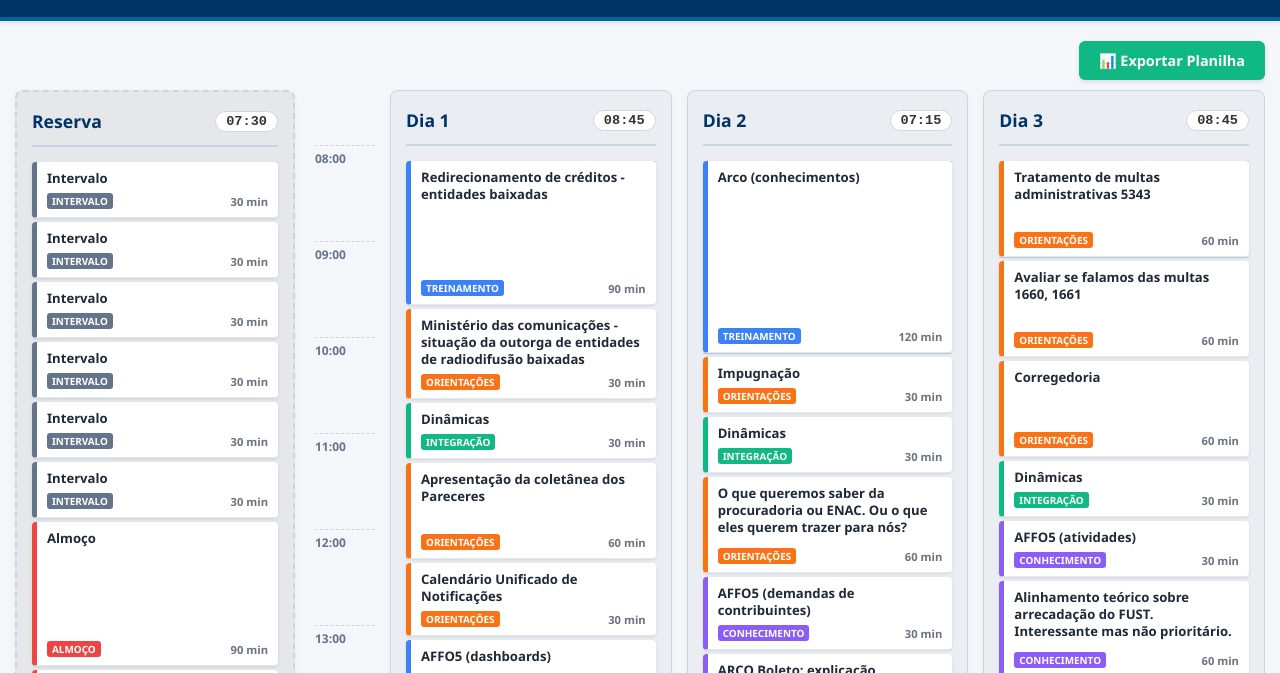
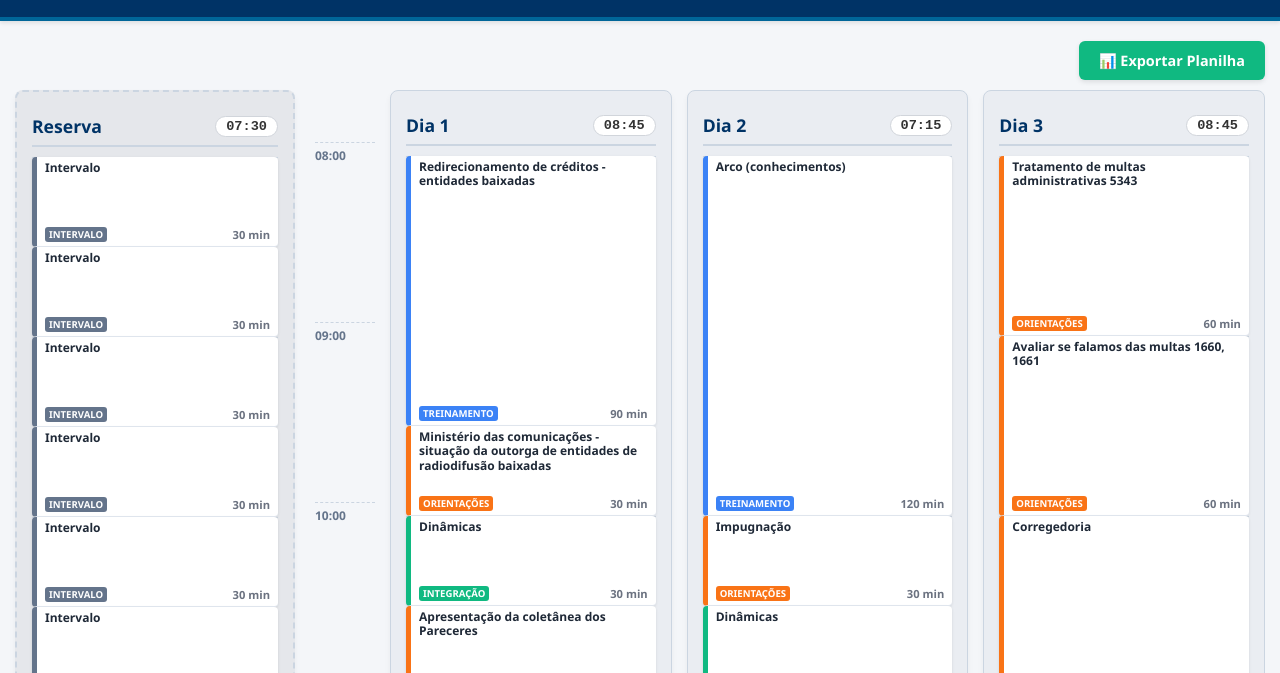
Before and after one commit to lppuggina/agenda-enar-2026, a plain HTML site: page index.html in a window 1280 px wide. Shown: the part 62-735 px from the top of the page. Drawn offline with Linux system fonts and the light colour scheme.

Commit message:
index.html

```diff
--- a/index.html
+++ b/index.html
@@ -108,14 +108,19 @@
             border-width: 2px;
         }
 
+        /* ALINHAMENTO DO CABEÇALHO PARA SINCRONIA PERFEITA */
         .column-header {
             display: flex;
             justify-content: space-between;
             align-items: center;
+            height: 40px;
             border-bottom: 2px solid var(--border-color);
-            padding-bottom: 10px;
-            margin-bottom: 15px;
-            height: 40px;
+            margin-bottom: 10px;
+            padding-bottom: 0;
+        }
+
+        .column-header-placeholder {
+            height: 52px; /* Equivale à altura do header (40px) + margem (10px) + borda (2px) */
         }
 
         .column-title {
@@ -148,12 +153,9 @@
             flex-direction: column;
         }
 
-        .column-header-placeholder {
-            height: 55px;
-        }
-
+        /* 1 Hora = 180px de altura (3px por minuto) */
         .hour-tick {
-            height: 96px;
+            height: 180px;
             font-size: 0.75rem;
             font-weight: bold;
             color: #64748b;
@@ -163,20 +165,21 @@
         }
 
         .column-body {
-            min-height: 1056px;
+            min-height: 1980px; /* Espaço para 11 horas (11 * 180px) */
             display: flex;
             flex-direction: column;
-            gap: 4px;
+            gap: 0; /* GAP REMOVIDO para não distorcer a matemática do alinhamento */
             background-image: linear-gradient(to bottom, #cbd5e1 1px, transparent 1px);
-            background-size: 100% 96px;
+            background-size: 100% 180px;
             padding-bottom: 50px;
         }
 
+        /* CARDS OTIMIZADOS PARA A NOVA ESCALA */
         .item-card {
             background-color: var(--card-white);
             border-radius: 4px;
             border-left: 5px solid #ccc;
-            padding: 8px 10px;
+            padding: 4px 8px; /* Padding reduzido para acomodar blocos de 15 min */
             box-shadow: 0 1px 3px rgba(0,0,0,0.1);
             cursor: grab;
             display: flex;
@@ -184,21 +187,21 @@
             justify-content: space-between;
             overflow: hidden;
             box-sizing: border-box;
-            border-bottom: 1px solid #e2e8f0;
-            transition: box-shadow 0.2s; /* Transição de altura removida para não travar o drag dinâmico */
+            border-bottom: 1px solid #e2e8f0; /* Separação visual nativa */
+            transition: box-shadow 0.2s, opacity 0.2s;
         }
 
         .item-card:active { cursor: grabbing; }
         .item-card.dragging { opacity: 0.5; box-shadow: 0 5px 15px rgba(0,0,0,0.2); }
 
         .item-title {
-            font-size: 0.82rem;
+            font-size: 0.75rem;
             font-weight: bold;
             color: #1f2937;
-            margin: 0 0 4px 0;
-            line-height: 1.3;
+            margin: 0 0 2px 0;
+            line-height: 1.2;
             display: -webkit-box;
-            -webkit-line-clamp: 3;
+            -webkit-line-clamp: 4; /* Permite até 4 linhas em blocos maiores */
             -webkit-box-orient: vertical;
             overflow: hidden;
         }
@@ -208,14 +211,13 @@
             justify-content: space-between;
             align-items: center;
             margin-top: auto;
-            padding-top: 2px;
         }
 
         .badge {
-            font-size: 0.62rem;
+            font-size: 0.6rem;
             text-transform: uppercase;
             font-weight: bold;
-            padding: 1px 5px;
+            padding: 1px 4px;
             border-radius: 3px;
             color: white;
         }
@@ -311,7 +313,9 @@
 </div>
 
 <script>
-    const pixelScale = 1.6;
+    // NOVO ZOOM DA ESCALA: 3 pixels por minuto. Garante blocos precisos e legíveis.
+    // 60 minutos = 180px | 30 minutos = 90px | 15 minutos = 45px
+    const pixelScale = 3;
 
     let agendaData = [
         // DIA 1
@@ -377,8 +381,8 @@
             card.setAttribute('draggable', 'true');
             card.setAttribute('id', `item-${item.id}`);
 
-            let proportionalHeight = item.time * pixelScale;
-            card.style.minHeight = `${Math.max(48, proportionalHeight)}px`;
+            // ALTURA ESTRITA: Garante a escala exata e milimétrica sem limites mínimos falsos.
+            card.style.height = `${item.time * pixelScale}px`;
 
             card.innerHTML = `
                 <p class="item-title" title="${item.title}">${item.title}</p>
@@ -388,14 +392,11 @@
                 </div>
             `;
 
-            // Adiciona classe visual durante o arrasto
             card.addEventListener('dragstart', (e) => {
                 card.classList.add('dragging');
-                // Opcional para navegadores antigos, o importante aqui é a classe dragging
                 e.dataTransfer.setData('text/plain', item.id);
             });
 
-            // Quando soltar, remove a classe visual e SINCRONIZA o array de dados com a nova ordem da tela
             card.addEventListener('dragend', () => {
                 card.classList.remove('dragging');
                 syncDataWithDOM();
@@ -407,29 +408,26 @@
         calculateDailyHours();
     }
 
-    // Função que permite soltar e reordenar visualmente enquanto arrasta
     function allowDrop(e) {
         e.preventDefault();
-        const container = e.currentTarget; // O column-body onde o mouse está passando
+        const container = e.currentTarget;
         const afterElement = getDragAfterElement(container, e.clientY);
         const dragging = document.querySelector('.dragging');
 
         if (dragging) {
             if (afterElement == null) {
-                container.appendChild(dragging); // Coloca no final
+                container.appendChild(dragging);
             } else {
-                container.insertBefore(dragging, afterElement); // Coloca antes do card mais próximo
+                container.insertBefore(dragging, afterElement);
             }
         }
     }
 
-    // Calcula fisicamente qual é o card que está logo abaixo do mouse
     function getDragAfterElement(container, y) {
         const draggableElements = [...container.querySelectorAll('.item-card:not(.dragging)')];
 
         return draggableElements.reduce((closest, child) => {
             const box = child.getBoundingClientRect();
-            // Pega o meio do card para definir a zona de transição
             const offset = y - box.top - box.height / 2;
             if (offset < 0 && offset > closest.offset) {
                 return { offset: offset, element: child };
@@ -439,7 +437,6 @@
         }, { offset: Number.NEGATIVE_INFINITY }).element;
     }
 
-    // Após soltar o card, reescreve o array "agendaData" baseando-se na ordem visual (DOM)
     function syncDataWithDOM() {
         let newAgendaData = [];
 
@@ -451,14 +448,14 @@
                 const id = parseInt(card.getAttribute('id').replace('item-', ''));
                 const itemData = agendaData.find(i => i.id === id);
                 if (itemData) {
-                    itemData.day = day; // Atualiza o dia caso tenha mudado de coluna
-                    newAgendaData.push(itemData); // Coloca na nova ordem cronológica
+                    itemData.day = day;
+                    newAgendaData.push(itemData);
                 }
             });
         });
 
         agendaData = newAgendaData;
-        calculateDailyHours(); // Recalcula as horas pois os itens podem ter trocado de dia
+        calculateDailyHours();
     }
 
     function calculateDailyHours() {
@@ -484,7 +481,6 @@
         let csvContent = "\ufeff";
         csvContent += "ID;Alocacao;Macrotema;Tema;Duracao (minutos)\n";
 
-        // Como o syncDataWithDOM já organizou o array na exata ordem visual, basta iterá-lo!
         agendaData.forEach(item => {
             let dayLabel = item.day === 0 ? "Reserva" : `Dia ${item.day}`;
             let cleanTitle = item.title.replace(/;/g, ",").replace(/"/g, "'");
```
